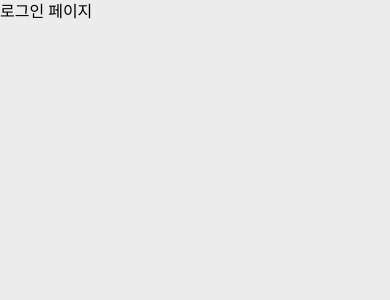
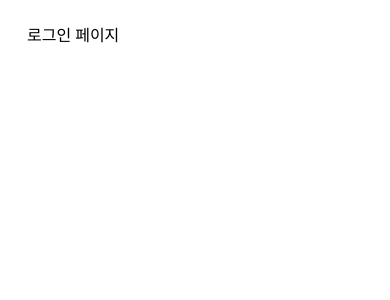
Before and after one commit to 0ne6yte/life-4-cut-frontend, a React (Vite) app: page / in a window 390 px wide. Shown: the top 300 px of the page. Built offline with nearby package versions, Linux system fonts and the light colour scheme.

Commit message:
feat: 레이아웃 패딩 추가 및 모바일 개발을 위한 배경색 추가

```diff
--- a/src/domain/_common/layouts/DefaultMobileLayout/index.tsx
+++ b/src/domain/_common/layouts/DefaultMobileLayout/index.tsx
@@ -4,7 +4,7 @@ export default function DefaultMobileLayout() {
   return (
     <main
       className={
-        'm-auto grid min-h-screen w-full max-w-full grid-rows-header-footer bg-grey-background text-grey-300 sm:max-w-lg'
+        'm-auto grid min-h-screen w-full max-w-full grid-rows-header-footer bg-white text-grey-300 sm:max-w-lg px-[27px] py-6'
       }
     >
       <Outlet />
--- a/src/global.css
+++ b/src/global.css
@@ -15,5 +15,6 @@
     min-width: 350px;
     position: relative;
     height: 100dvh;
+    background: #F6F6F6;
   }
 }
```
